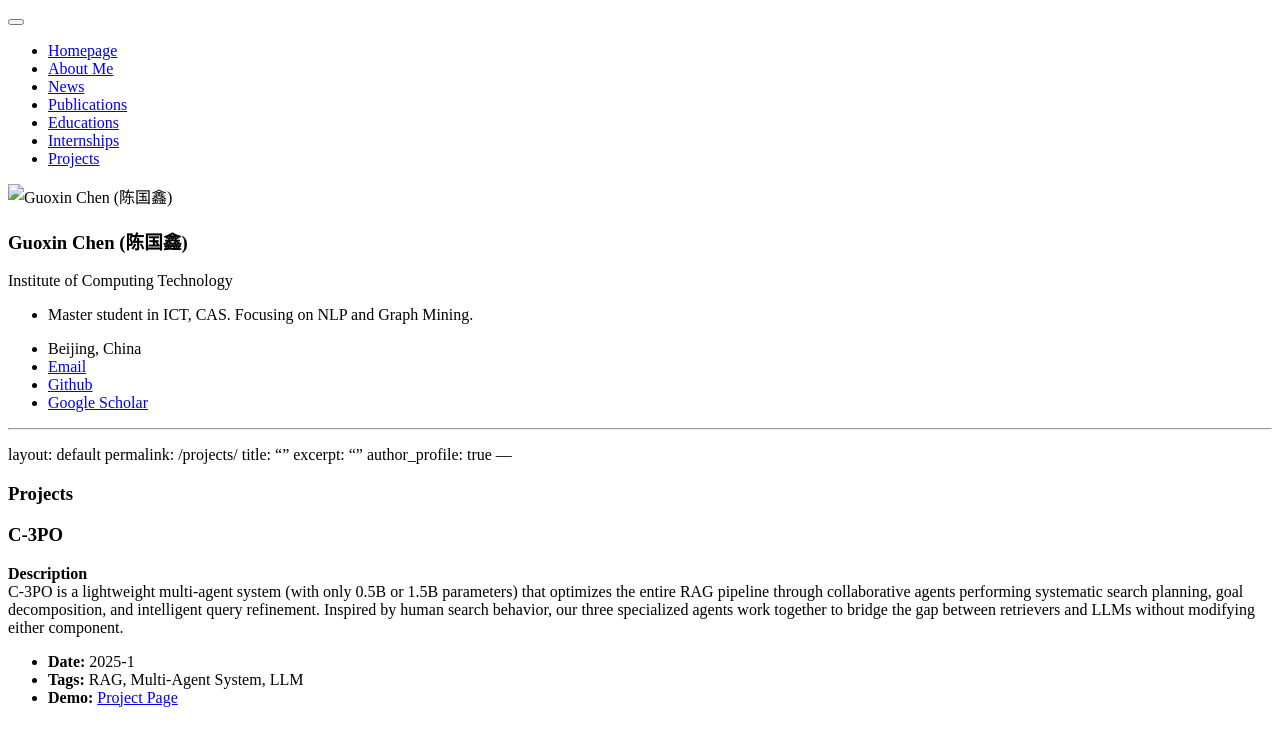
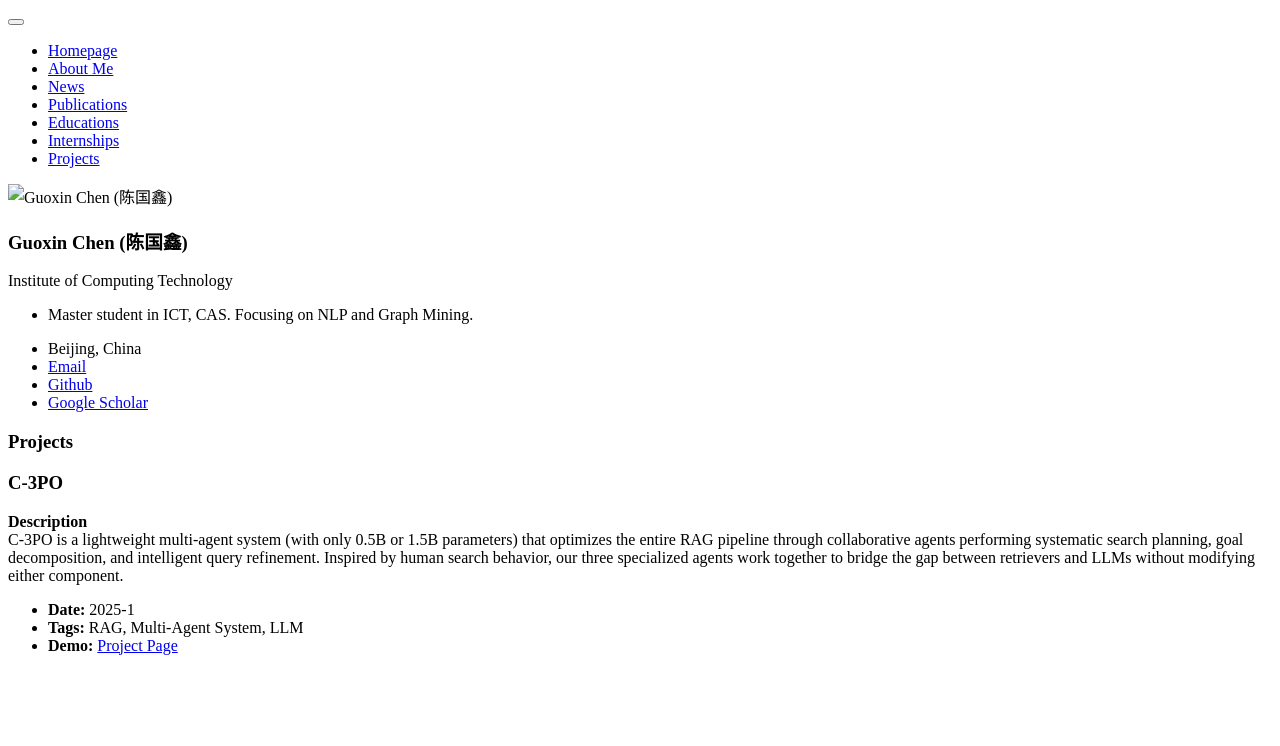
Before and after one commit to Chen-GX/Chen-GX.github.io, a Jekyll site: the page built from _pages/projects.md, in a window 1280 px wide. Shown: the top 746 px of the page. Built offline with Jekyll 4.4.1, drawn with Linux system fonts in a browser that asks for light colours.

Commit message:
fix bug in projects

```diff
--- a/_pages/includes/projects.md
+++ b/_pages/includes/projects.md
@@ -1,14 +1,3 @@
----
-layout: default
-permalink: /projects/
-title: ""
-excerpt: ""
-author_profile: true
----
-
-<div id="projects">
-<h1>Projects</h1>
-
 <div class="project-card">
 <h3>C-3PO</h3>
 
@@ -23,4 +12,3 @@ C-3PO is a lightweight multi-agent system (with only 0.5B or 1.5B parameters) th
 </ul>
 </div>
 </div>
-</div>
--- a/_pages/projects.md
+++ b/_pages/projects.md
@@ -1,7 +1,13 @@
 ---
 layout: default
-title: "Projects"
 permalink: /projects/
+title: ""
+excerpt: ""
+author_profile: true
 ---
 
+<div id="projects">
+<h1>Projects</h1>
+
 {% include_relative includes/projects.md %}
+</div>
```
